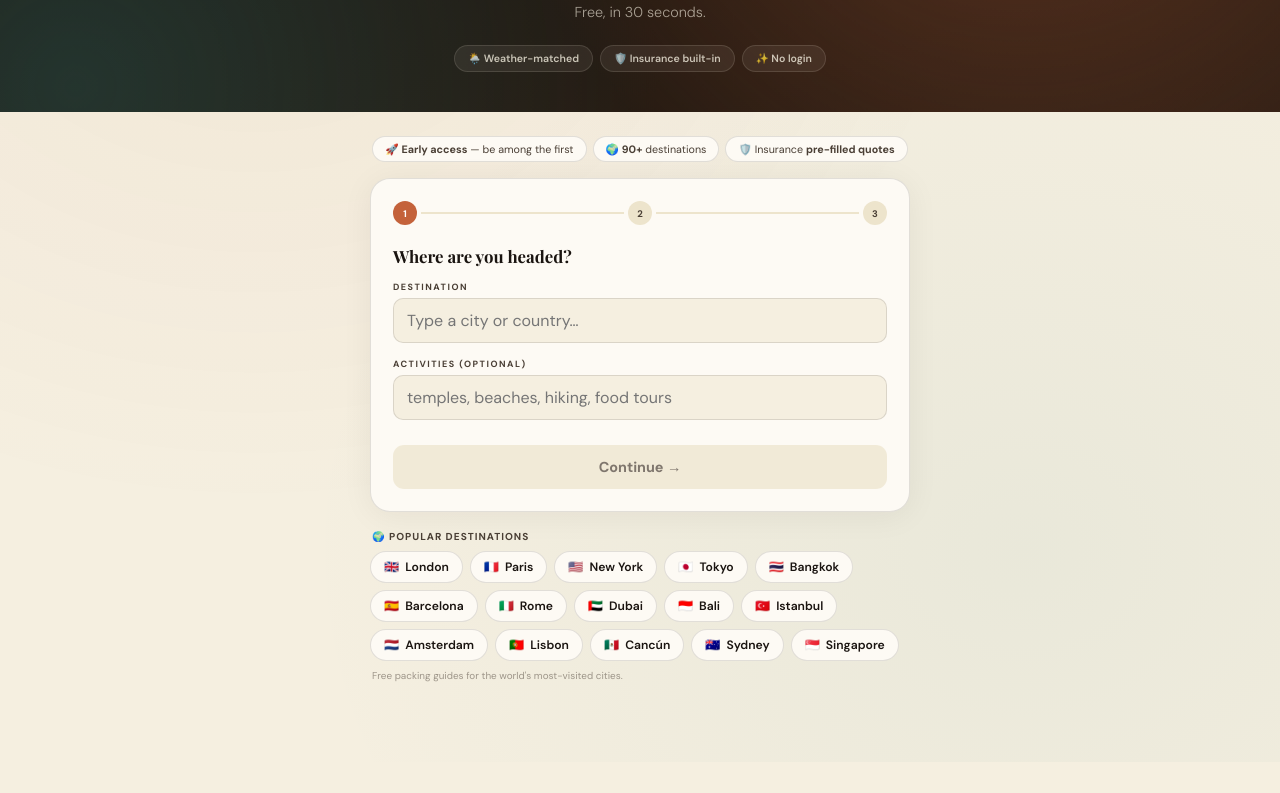
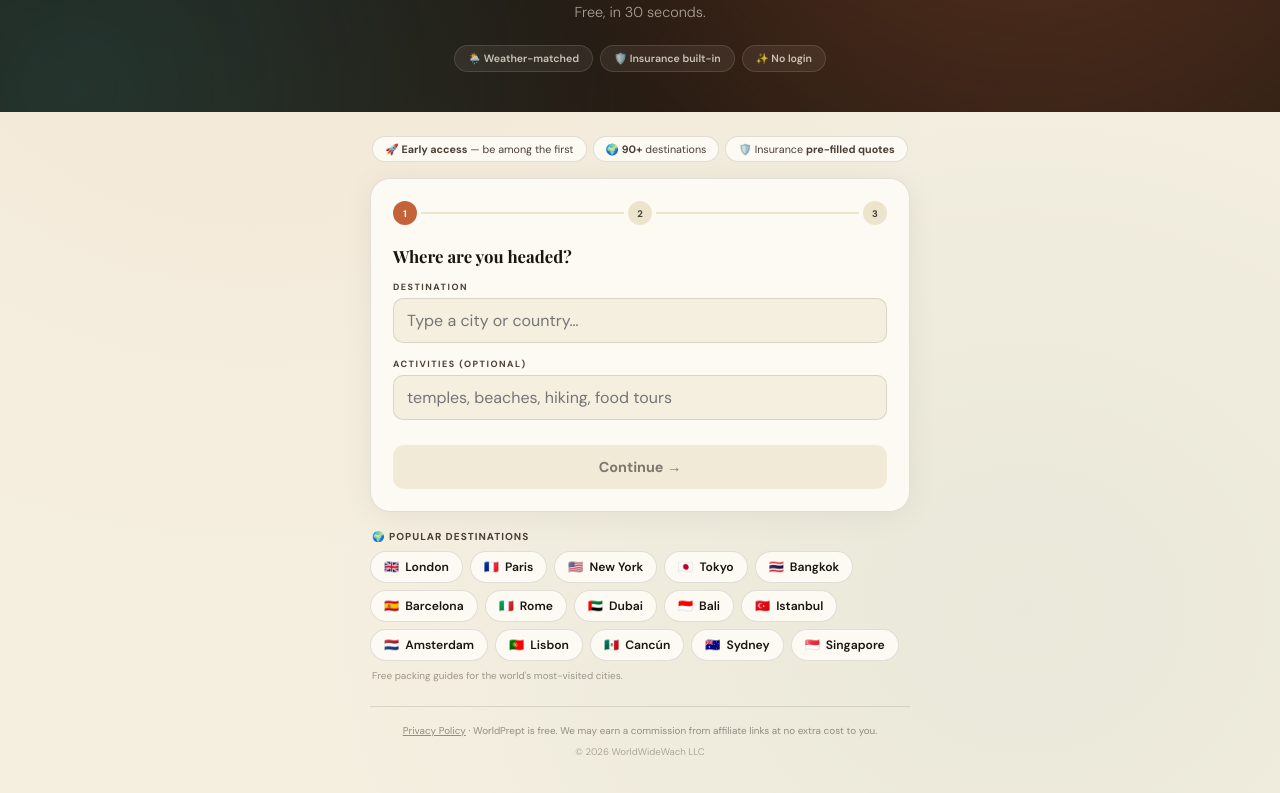
Before and after one commit to WorldPrept/worldprept, a React (Vite) app: page / in a window 1280 px wide. Shown: the part 301-1094 px from the top of the page. Before the commit the page ends 1063 px from the top, so only its background shows below. Built offline with nearby package versions, Linux system fonts and the light colour scheme.

Commit message:
Add affiliate

```diff
--- a/src/app.jsx
+++ b/src/app.jsx
@@ -21,6 +21,7 @@ const SAND = "#F5EFE0", SANDD = "#EDE4CC", CREAM = "#FDFAF4", BDR = "rgba(26,20,
 
 const INS = [
   { id:"sw", name:"SafetyWing",   logo:"🌍", color:T,         badge:"Most Popular", desc:"~$42–$84/mo. Cancel anytime. Global medical cover.", quote:()=>`https://safetywing.com/?referenceID=26534800&utm_source=26534800&utm_medium=Ambassador` },
+  { id:"wn", name:"World Nomads", logo:"🌏", color:"#2C7873", badge:"Adventure Ready", desc:"Covers 200+ activities. Trusted by adventurous travelers.", quote:()=>`https://www.anrdoezrs.net/click-101623228-15403748` },
   { id:"al", name:"Allianz",      logo:"🛡️", color:"#4A6FA5", badge:"Family Choice", desc:"Strong family & cancellation plans. Major US insurer.", quote:(f)=>`https://www.allianztravelinsurance.com/buy/comboSearch.htm?travelersCount=${f.people}&depDate=${f.depDate}&retDate=${f.retDate}&destination=${encodeURIComponent(f.destination||"")}&src=worldprept` },
   { id:"tg", name:"Travel Guard", logo:"💼", color:"#6B4C8A", badge:"Business Pick",  desc:"AIG-backed 24/7 assistance. Cancel-for-any-reason.", quote:(f)=>`https://www.travelguard.com/travel-insurance/plans/?ref=worldprept&dep=${f.depDate}&ret=${f.retDate}&dest=${encodeURIComponent(f.destination||"")}` },
 ];
@@ -89,6 +90,7 @@ const GEAR_BY_TRIP = {
     mk("cruise-hooks","magnetic hooks heavy duty","~$10","🧲","Magnetic Cabin Hooks","6-pack","Cabin walls are metal — instant storage."),
     mk("cruise-organizer","over door hanging organizer","~$18","🚪","Over-Door Organizer","Hanging","Doubles your tiny cabin storage."),
     mk("cruise-wine","wine bottle protector travel","~$12","🍷","Wine Bottle Protector","Leak-proof","Bring bottles home without leaks."),
+    mk("cruise-bands","sea band motion sickness","~$15","💊","Motion Sickness Bands","Drug-free","Drug-free relief for rough seas."),
   ],
 };
 
@@ -1127,6 +1129,13 @@ export default function WorldPrept() {
             </div>
             <p style={{fontSize:"0.62rem",color:INKL,opacity:0.5,marginTop:8,paddingLeft:2}}>Free packing guides for the world's most-visited cities.</p>
           </div>
+          <div style={{width:"100%",maxWidth:540,marginTop:24,paddingTop:16,borderTop:`1px solid ${BDR}`,textAlign:"center"}}>
+            <p style={{fontSize:"0.62rem",color:INKL,opacity:0.55,lineHeight:1.6}}>
+              <a href="/privacy" style={{color:INKL,textDecoration:"underline"}}>Privacy Policy</a>
+              {" · "}WorldPrept is free. We may earn a commission from affiliate links at no extra cost to you.
+            </p>
+            <p style={{fontSize:"0.6rem",color:INKL,opacity:0.4,marginTop:6}}>© {new Date().getFullYear()} WorldWideWach LLC</p>
+          </div>
         </>
       )}
 
```
